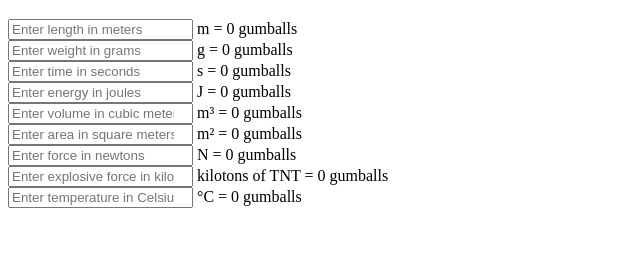
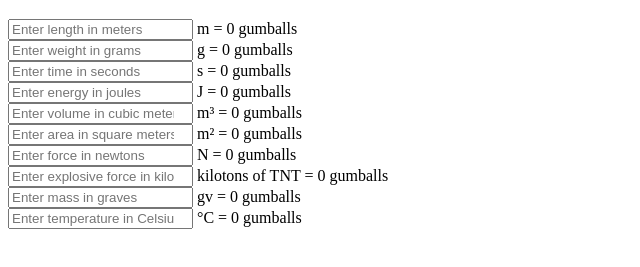
Before and after one commit to DWJStraat/GumballConverter, a plain HTML site: page metrics-to-gumballs.html in a window 1280 px wide. Shown: the part 61-328 px from the top of the page, without its empty margins (0-640 px from the left). Drawn offline with Linux system fonts and the light colour scheme.

Commit message:
Added mass
In the archaic version: graves.

```diff
--- a/metrics-to-gumballs.html
+++ b/metrics-to-gumballs.html
@@ -36,6 +36,8 @@ N = <a id="force-conversion">0</a> gumballs<br>
 <input type="number" id="explosive-force-input" placeholder="Enter explosive force in kil
 otons of TNT">
 kilotons of TNT = <a id="explosive-force-conversion">0</a> gumballs<br>
+<input type="number" id="mass-input" placeholder="Enter mass in graves">
+gv = <a id="mass-conversion">0</a> gumballs<br>
 <input type="number" id="temperature-input" placeholder="Enter temperature in Celsius">
 °C = <a id="temperature-conversion">0</a> gumballs<br>
 <script>
@@ -49,6 +51,7 @@ kilotons of TNT = <a id="explosive-force-conversion">0</a> gumballs<br>
         "area": 0.002026,
         "force" : 0.092,
         "explosive force" : 1e-5,
+        "mass": 0.00936 // in graves, which is equal to kilograms but outdated.
     }
     unit_list = {
         "length": "m",
@@ -60,7 +63,8 @@ kilotons of TNT = <a id="explosive-force-conversion">0</a> gumballs<br>
         "area": "m³",
         "force" : "N",
         "explosive force" : "kilotons of TNT",
-        "temperature" : "°C"
+        "temperature" : "°C",
+        "mass": "gv"
     }
 
     // Get references to the input fields and output elements into Dictionary
@@ -73,6 +77,7 @@ kilotons of TNT = <a id="explosive-force-conversion">0</a> gumballs<br>
         "area": document.getElementById("area-input"),
         "force": document.getElementById("force-input"),
         "explosive force": document.getElementById("explosive-force-input"),
+        "mass": document.getElementById("mass-input")
 
     }
     outputElements = {
@@ -83,7 +88,8 @@ kilotons of TNT = <a id="explosive-force-conversion">0</a> gumballs<br>
         "volume": document.getElementById("volume-conversion"),
         "area": document.getElementById("area-conversion"),
         "force": document.getElementById("force-conversion"),
-        "explosive force": document.getElementById("explosive-force-conversion")
+        "explosive force": document.getElementById("explosive-force-conversion"),
+        "mass": document.getElementById("mass-conversion")
     }
 
     // Add event listeners for each input field
```
Also changed, not shown: gumballs-to-metrics.html (+3 -1 lines).
